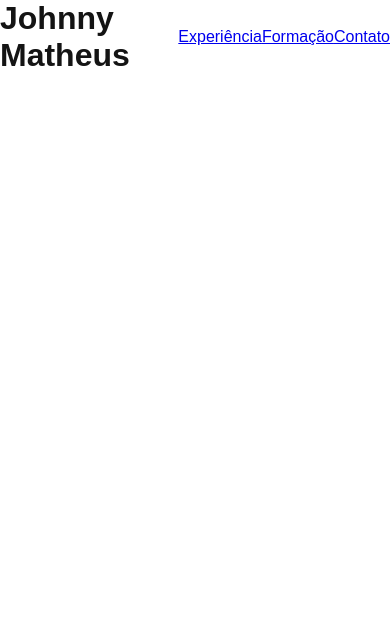
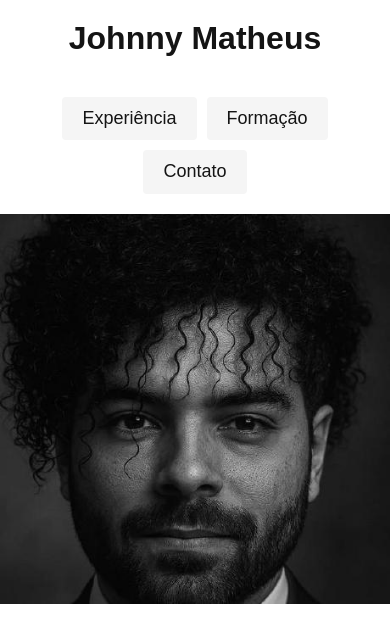
Before and after one commit to JohnnyMatheus/Programacao-IV-Meu-curriculo, a plain HTML site: page index.html in a window 390 px wide. Drawn offline with Linux system fonts and the light colour scheme.

Commit message:
Criando a main
Criando a apresentação com foto e descrição

```diff
--- a/CSS/header.css
+++ b/CSS/header.css
@@ -1,9 +1,37 @@
-.header{
+.header {
+  max-width: 1200px;
+  margin: 0 auto;
+  padding: 40px 20px;
   display: flex;
   justify-content: space-between;
   align-items: center;
 }
 
-.header-menu{
+.header-menu {
   display: flex;
+  flex-wrap: wrap;
+  gap: 10px;
+  justify-content: center;
 }
+
+.header-menu a {
+  font-size: 1.125rem;
+  line-height: 1.3;
+  padding: 10px 20px;
+  text-decoration: none;
+  color: #141414;
+  display: block;
+}
+
+@media (max-width: 800px) {
+  .header {
+    flex-direction: column;
+    gap: 40px;
+    padding: 20px;
+  }
+
+  .header a {
+    background: #f5f5f5;
+    border-radius: 4px;
+  }
+}
--- a/index.html
+++ b/index.html
@@ -19,7 +19,10 @@
         </ul>
       </nav>
   </header>
+<main class="introducao">
+  <img src="./img/foto.jpeg" alt="foto Johnny Matheus">
 
+</main>
 
 
 </body>
```
